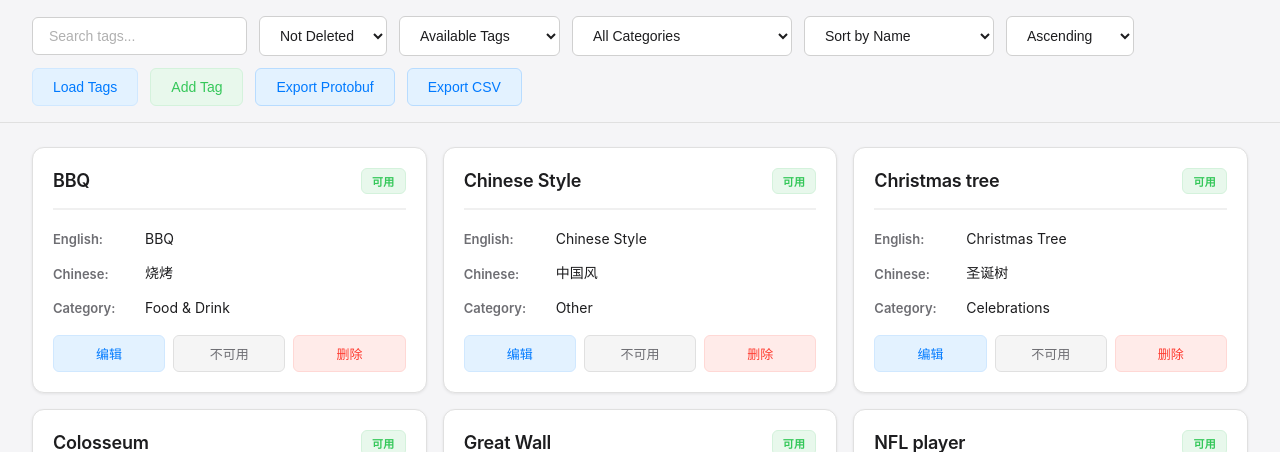
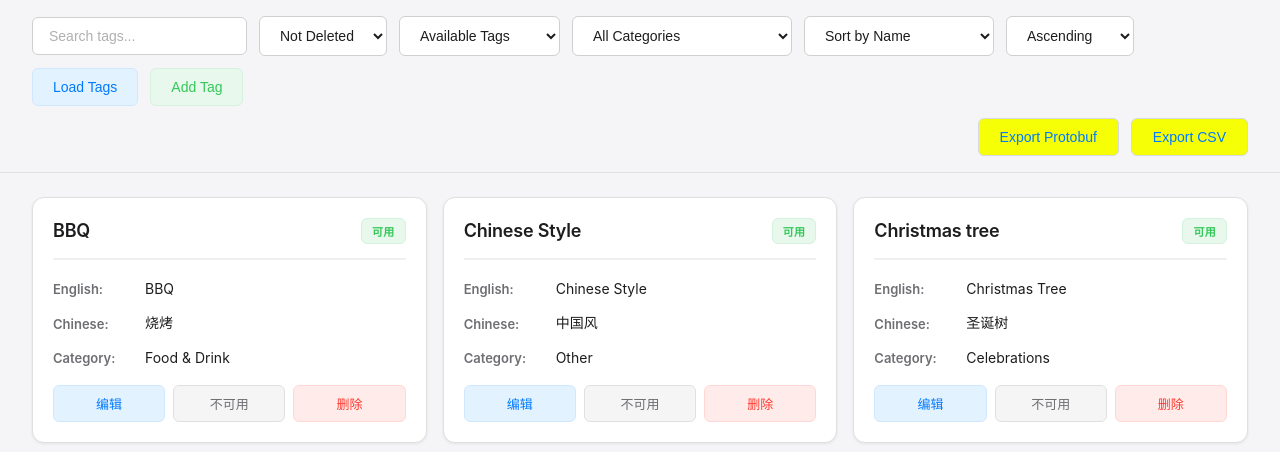
Before and after one commit to xylcm/curator-tag-vocab, a Flask app: page /tagging/vocab/ in a window 1280 px wide. Shown: the part 209-661 px from the top of the page. Run offline with Flask 3, Linux system fonts and the light colour scheme; data comes from the database, SQL or seed files in the repository; parts of the project's set-up code (start-up, migrations or seed data) failed here and were passed over.

Commit message:
feat(ui): move export buttons to second row with yellow styling
- Move Export Protobuf and Export CSV buttons from first row to independent second row
- First row now only contains: search box, filters, Load Tags and Add Tag buttons
- Add .controls-row and .controls-export CSS classes for two-row layout
- Add .btn-export class with bright yellow background (#f7ff07) and blue text (#007aff)
- Export buttons are right-aligned in the second row
- Button IDs remain unchanged to preserve JS event bindings

Closes #95

```diff
--- a/src/static/css/main.css
+++ b/src/static/css/main.css
@@ -72,6 +72,9 @@ body {
     border-bottom: 1px solid #e0e0e0;
     padding: 16px 0;
     margin-bottom: 24px;
+    display: flex;
+    flex-direction: column;
+    gap: 12px;
 }
 
 .controls {
@@ -82,6 +85,21 @@ body {
     max-width: 1400px;
     margin: 0 auto;
     padding: 0 32px;
+}
+
+.controls-row {
+    display: flex;
+    gap: 12px;
+    align-items: center;
+    flex-wrap: wrap;
+    max-width: 1400px;
+    margin: 0 auto;
+    padding: 0 32px;
+    width: 100%;
+}
+
+.controls-export {
+    justify-content: flex-end;
 }
 
 .btn {
@@ -155,6 +173,20 @@ body {
 .btn-info:hover {
     background: #d0e8ff;
     border-color: #9fceff;
+}
+
+.btn-export {
+    background: #f7ff07;
+    color: #007aff;
+    border: 1px solid #d4dae0;
+    height: 38px;
+    padding: 10px 21px;
+    border-radius: 6px;
+}
+
+.btn-export:hover {
+    background: #e8f000;
+    border-color: #c0c6cc;
 }
 
 .btn-small {
--- a/src/templates/tags.html
+++ b/src/templates/tags.html
@@ -27,7 +27,7 @@
 </div>
 
 <div class="controls-wrapper">
-    <div class="controls">
+    <div class="controls-row controls-main">
         <input type="text" id="search-input" placeholder="Search tags..." style="min-width: 200px;">
 
         <select id="deleted-select">
@@ -60,8 +60,10 @@
 
         <button class="btn btn-primary" id="load-btn">Load Tags</button>
         <button class="btn btn-success" id="add-btn">Add Tag</button>
-        <button class="btn btn-info" id="export-protobuf-btn">Export Protobuf</button>
-        <button class="btn btn-info" id="export-csv-btn">Export CSV</button>
+    </div>
+    <div class="controls-row controls-export">
+        <button class="btn btn-export" id="export-protobuf-btn">Export Protobuf</button>
+        <button class="btn btn-export" id="export-csv-btn">Export CSV</button>
     </div>
 </div>
 
```
